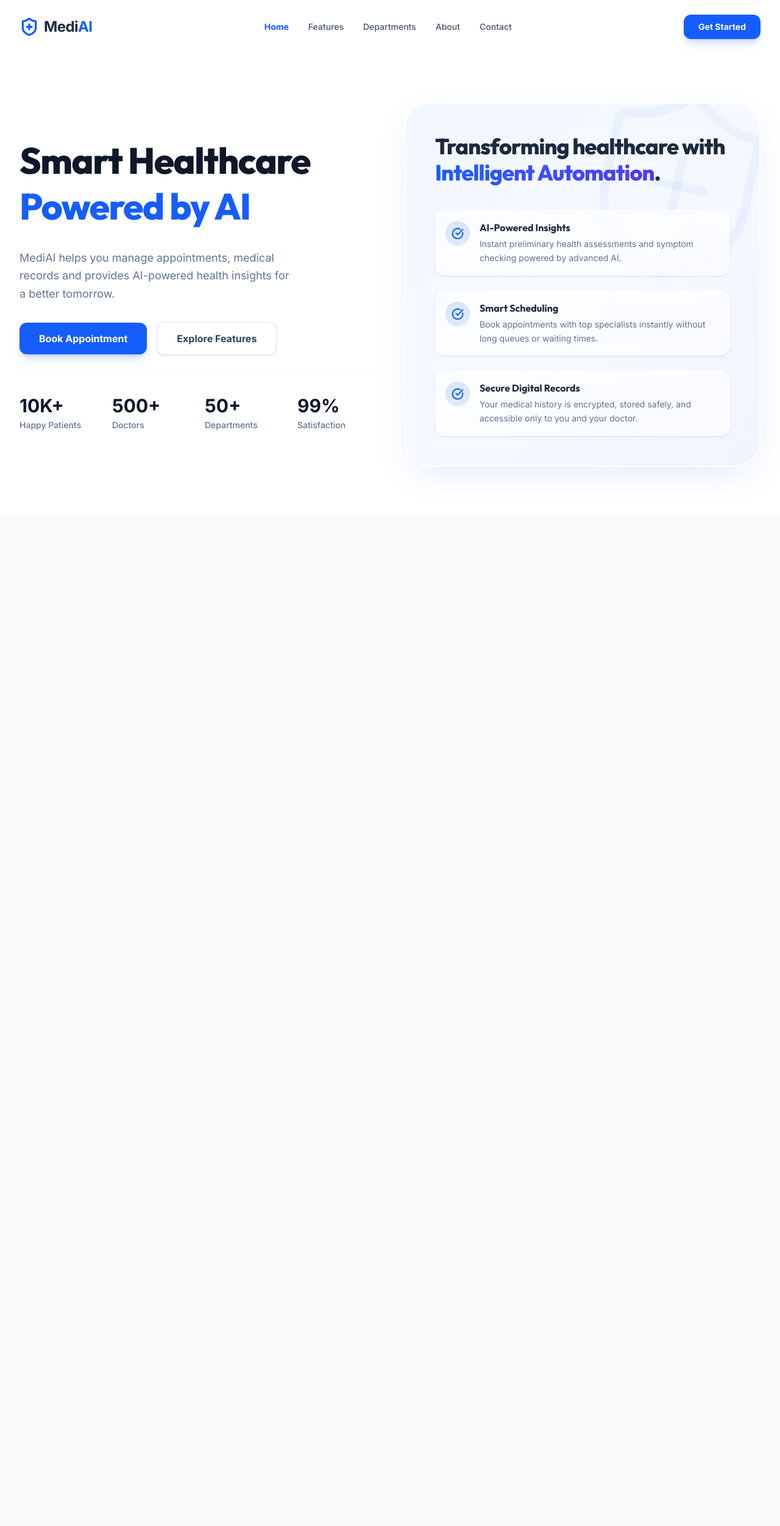
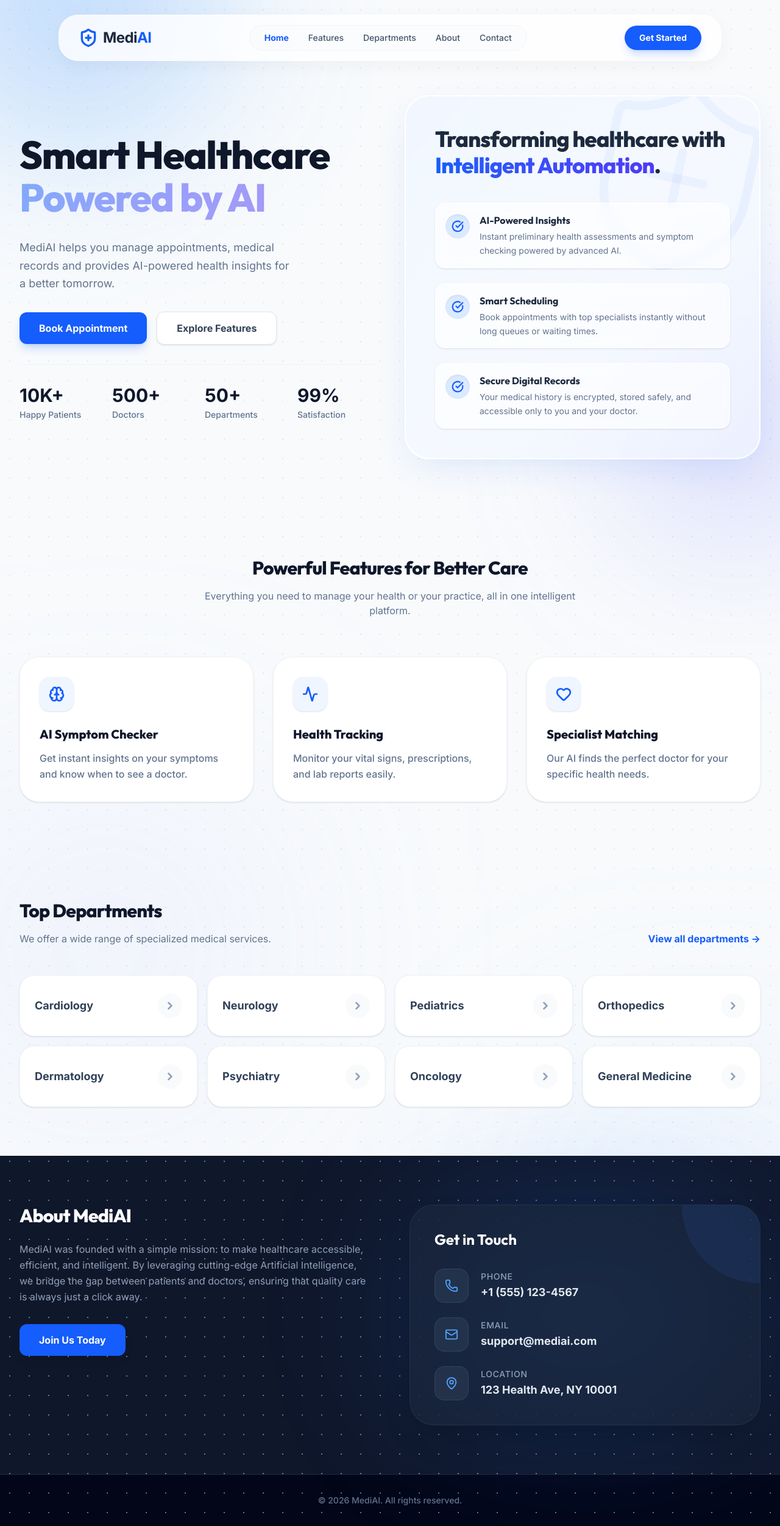
Before and after one commit to HimanshuPaswan-2004/AI-hospital-management-system, a React (Vite) app in the folder frontend/: page / in a window 1280 px wide. Shown: the whole page at 61% size. Before the commit the page ends 845 px from the top, so only its background shows below. Built offline with nearby package versions, Linux system fonts and the light colour scheme; no server answers.

Commit message:
feat: finalized premium landing page UI, added glassmorphic navbar and animated gradients

```diff
--- a/frontend/src/pages/LandingPage.jsx
+++ b/frontend/src/pages/LandingPage.jsx
@@ -1,46 +1,54 @@
 import { Link } from 'react-router-dom';
-import { ShieldPlus, CheckCircle } from 'lucide-react';
-import heroImage from '../assets/hero_image.jpg';
+import { ShieldPlus, CheckCircle, Brain, Heart, Activity, Phone, Mail, MapPin, ChevronRight } from 'lucide-react';
 
 const LandingPage = () => {
   return (
-    <div className="min-h-screen bg-white">
+    <div className="min-h-screen bg-slate-50 relative overflow-hidden" id="home">
+      {/* Absolute Background Pattern */}
+      <div className="absolute inset-0 z-0 bg-[radial-gradient(#cbd5e1_1px,transparent_1px)] [background-size:32px_32px] opacity-50"></div>
+
+      {/* Floating Background Orbs */}
+      <div className="absolute top-[-10%] left-[-10%] w-[500px] h-[500px] bg-blue-400/40 rounded-full mix-blend-multiply filter blur-[120px] animate-[pulse_8s_ease-in-out_infinite]"></div>
+      <div className="absolute top-[20%] right-[-10%] w-[400px] h-[400px] bg-indigo-400/40 rounded-full mix-blend-multiply filter blur-[120px] animate-[pulse_10s_ease-in-out_infinite]" style={{ animationDelay: '2s' }}></div>
+
       {/* Navbar */}
-      <nav className="flex items-center justify-between px-8 py-6 max-w-7xl mx-auto">
+      <div className="sticky top-6 z-50 px-4 md:px-8 w-full max-w-6xl mx-auto">
+        <nav className="relative flex items-center justify-between px-6 md:px-8 py-4 bg-white/80 backdrop-blur-2xl border border-white/50 rounded-[2rem] shadow-[0_8px_30px_rgb(0,0,0,0.04)]">
           <div className="flex items-center gap-2">
             <ShieldPlus className="text-blue-600 w-8 h-8" strokeWidth={2.5} />
             <span className="text-2xl font-bold text-slate-800 tracking-tight">Medi<span className="text-blue-600">AI</span></span>
           </div>
-        <div className="hidden md:flex items-center gap-8 font-medium text-slate-600 text-sm">
-          <a href="#" className="text-blue-600 font-bold">Home</a>
-          <a href="#" className="hover:text-blue-600 transition">Features</a>
-          <a href="#" className="hover:text-blue-600 transition">Departments</a>
-          <a href="#" className="hover:text-blue-600 transition">About</a>
-          <a href="#" className="hover:text-blue-600 transition">Contact</a>
+          <div className="hidden md:flex items-center gap-8 font-medium text-slate-600 text-sm bg-slate-50/50 px-6 py-2.5 rounded-full border border-slate-100">
+            <a href="#home" className="text-blue-600 font-bold">Home</a>
+            <a href="#features" className="hover:text-blue-600 transition">Features</a>
+            <a href="#departments" className="hover:text-blue-600 transition">Departments</a>
+            <a href="#about" className="hover:text-blue-600 transition">About</a>
+            <a href="#contact" className="hover:text-blue-600 transition">Contact</a>
           </div>
-        <Link to="/login" className="px-6 py-2.5 bg-blue-600 text-white font-bold rounded-xl hover:bg-blue-700 transition shadow-lg shadow-blue-600/20 text-sm">
+          <Link to="/login" className="px-6 py-2.5 bg-blue-600 text-white font-bold rounded-full hover:bg-blue-700 transition shadow-lg shadow-blue-600/20 text-sm">
             Get Started
           </Link>
         </nav>
+      </div>
 
       {/* Hero Section */}
-      <div className="max-w-7xl mx-auto px-8 py-12 md:py-20 grid grid-cols-1 md:grid-cols-2 gap-12 items-center">
+      <div className="relative max-w-7xl mx-auto px-8 py-12 md:py-20 grid grid-cols-1 md:grid-cols-2 gap-12 items-center z-10">
         {/* Text Content */}
         <div className="space-y-8">
-          <h1 className="text-5xl md:text-6xl font-extrabold text-slate-900 leading-tight tracking-tight">
+          <h1 className="text-5xl md:text-[4rem] font-extrabold text-slate-900 leading-[1.1] tracking-tight">
             Smart Healthcare <br />
-            <span className="text-blue-600">Powered by AI</span>
+            <span className="text-transparent bg-clip-text bg-gradient-to-r from-blue-600 via-indigo-600 to-blue-600 bg-[length:200%_auto] animate-[pulse_4s_ease-in-out_infinite]">Powered by AI</span>
           </h1>
           <p className="text-lg text-slate-500 max-w-md leading-relaxed">
             MediAI helps you manage appointments, medical records and provides AI-powered health insights for a better tomorrow.
           </p>
           <div className="flex flex-wrap items-center gap-4">
-            <Link to="/register" className="px-8 py-3.5 bg-blue-600 text-white font-bold rounded-xl hover:bg-blue-700 transition shadow-lg shadow-blue-600/20">
+            <Link to="/register" className="px-8 py-3.5 bg-blue-600 text-white font-bold rounded-xl hover:bg-blue-700 transition shadow-lg shadow-blue-600/20 text-center">
               Book Appointment
             </Link>
-            <button className="px-8 py-3.5 bg-white text-slate-700 font-bold rounded-xl border border-slate-200 hover:border-slate-300 hover:bg-slate-50 transition shadow-sm">
+            <a href="#features" className="px-8 py-3.5 bg-white text-slate-700 font-bold rounded-xl border border-slate-200 hover:border-slate-300 hover:bg-slate-50 transition shadow-sm text-center block">
               Explore Features
-            </button>
+            </a>
           </div>
 
           {/* Stats */}
@@ -64,9 +72,8 @@ const LandingPage = () => {
           </div>
         </div>
 
-        {/* Right Typography / Features Composition (Replacing Image) */}
+        {/* Right Typography / Features Composition */}
         <div className="relative w-full h-full min-h-[480px] flex flex-col justify-center rounded-[2.5rem] bg-gradient-to-br from-blue-50/80 via-[#f5f9ff] to-indigo-50/80 p-8 md:p-12 mt-10 md:mt-0 border-2 border-white shadow-[0_20px_60px_-15px_rgba(37,99,235,0.15)] overflow-hidden">
-          {/* Decorative Background Icon */}
           <div className="absolute -top-10 -right-10 text-blue-600/5 pointer-events-none transform rotate-12">
              <ShieldPlus size={350} strokeWidth={1} />
           </div>
@@ -111,6 +118,119 @@ const LandingPage = () => {
           </div>
         </div>
       </div>
+
+      {/* Features Section */}
+      <section id="features" className="py-20 relative z-10">
+        <div className="max-w-7xl mx-auto px-8">
+          <div className="text-center mb-16">
+            <h2 className="text-3xl font-extrabold text-slate-900 tracking-tight">Powerful Features for Better Care</h2>
+            <p className="text-slate-500 mt-4 max-w-2xl mx-auto">Everything you need to manage your health or your practice, all in one intelligent platform.</p>
+          </div>
+          <div className="grid grid-cols-1 md:grid-cols-3 gap-8">
+            {[
+              { icon: Brain, title: 'AI Symptom Checker', desc: 'Get instant insights on your symptoms and know when to see a doctor.' },
+              { icon: Activity, title: 'Health Tracking', desc: 'Monitor your vital signs, prescriptions, and lab reports easily.' },
+              { icon: Heart, title: 'Specialist Matching', desc: 'Our AI finds the perfect doctor for your specific health needs.' }
+            ].map((feature, i) => (
+              <div key={i} className="group bg-white p-8 rounded-[2rem] shadow-sm border border-slate-100 hover:border-blue-100 hover:shadow-[0_8px_30px_rgb(59,130,246,0.12)] hover:-translate-y-2 transition-all duration-500 relative overflow-hidden z-10">
+                {/* Decorative hover gradient */}
+                <div className="absolute top-0 right-0 w-40 h-40 bg-gradient-to-br from-blue-50 to-transparent rounded-bl-full -z-10 opacity-0 group-hover:opacity-100 transition-opacity duration-500"></div>
+                <div className="w-14 h-14 bg-blue-50 text-blue-600 rounded-2xl flex items-center justify-center mb-6 group-hover:scale-110 group-hover:bg-blue-600 group-hover:text-white transition-all duration-500 shadow-sm">
+                  <feature.icon size={26} strokeWidth={2.5} />
+                </div>
+                <h3 className="text-xl font-extrabold text-slate-900 mb-3 group-hover:text-blue-600 transition-colors">{feature.title}</h3>
+                <p className="text-slate-500 leading-relaxed font-medium">{feature.desc}</p>
+              </div>
+            ))}
+          </div>
+        </div>
+      </section>
+
+      {/* Background Orb for bottom sections */}
+      <div className="absolute top-[50%] left-[-10%] w-[600px] h-[600px] bg-indigo-300/20 rounded-full mix-blend-multiply filter blur-[150px] animate-[pulse_12s_ease-in-out_infinite] pointer-events-none z-0"></div>
+      <div className="absolute top-[70%] right-[-10%] w-[500px] h-[500px] bg-blue-300/20 rounded-full mix-blend-multiply filter blur-[150px] animate-[pulse_10s_ease-in-out_infinite] pointer-events-none z-0" style={{ animationDelay: '3s' }}></div>
+
+      {/* Departments Section */}
+      <section id="departments" className="py-20 relative z-10">
+        <div className="max-w-7xl mx-auto px-8">
+          <div className="flex flex-col md:flex-row justify-between items-end mb-12">
+            <div>
+              <h2 className="text-3xl font-extrabold text-slate-900 tracking-tight">Top Departments</h2>
+              <p className="text-slate-500 mt-4">We offer a wide range of specialized medical services.</p>
+            </div>
+            <Link to="/login" className="text-blue-600 font-bold hover:underline mt-4 md:mt-0">View all departments &rarr;</Link>
+          </div>
+          <div className="grid grid-cols-2 md:grid-cols-4 gap-4">
+            {['Cardiology', 'Neurology', 'Pediatrics', 'Orthopedics', 'Dermatology', 'Psychiatry', 'Oncology', 'General Medicine'].map((dept, i) => (
+              <div key={i} className="group p-6 bg-white rounded-[1.5rem] border border-slate-100 text-left hover:bg-gradient-to-br hover:from-slate-900 hover:to-indigo-950 hover:border-slate-800 transition-all duration-300 cursor-pointer shadow-sm hover:shadow-2xl hover:shadow-indigo-900/30 hover:-translate-y-2 flex items-center justify-between min-h-[100px] overflow-hidden relative">
+                {/* Subtle overlay reflection */}
+                <div className="absolute top-0 right-0 w-32 h-32 bg-white/5 rounded-bl-full pointer-events-none opacity-0 group-hover:opacity-100 transition-opacity duration-300"></div>
+                <span className="font-bold text-slate-700 group-hover:text-white transition-colors text-lg relative z-10">
+                  {dept}
+                </span>
+                <div className="w-10 h-10 rounded-full bg-slate-50 flex items-center justify-center text-slate-400 group-hover:bg-white/10 group-hover:text-white transition-all duration-300 transform group-hover:translate-x-1 border border-transparent group-hover:border-white/20">
+                  <ChevronRight size={20} strokeWidth={3} />
+                </div>
+              </div>
+            ))}
+          </div>
+        </div>
+      </section>
+
+      {/* About & Contact Section */}
+      <section id="about" className="py-20 bg-slate-900 text-white">
+        <div className="max-w-7xl mx-auto px-8 grid grid-cols-1 md:grid-cols-2 gap-16">
+          <div>
+            <h2 className="text-3xl font-extrabold tracking-tight mb-6">About MediAI</h2>
+            <p className="text-slate-400 leading-relaxed mb-8">
+              MediAI was founded with a simple mission: to make healthcare accessible, efficient, and intelligent.
+              By leveraging cutting-edge Artificial Intelligence, we bridge the gap between patients and doctors,
+              ensuring that quality care is always just a click away.
+            </p>
+            <Link to="/register" onClick={() => window.scrollTo(0, 0)} className="px-8 py-3.5 bg-blue-600 text-white font-bold rounded-xl hover:bg-blue-500 transition shadow-lg inline-block relative z-20">
+              Join Us Today
+            </Link>
+          </div>
+          <div className="relative" id="contact">
+            {/* Ambient background glow for contact card */}
+            <div className="absolute top-1/2 left-1/2 -translate-x-1/2 -translate-y-1/2 w-full h-full bg-blue-500/20 rounded-full blur-[120px] pointer-events-none"></div>
+
+            <div className="relative bg-slate-800/60 backdrop-blur-2xl p-10 rounded-[2.5rem] border border-slate-700/50 shadow-2xl overflow-hidden">
+              <div className="absolute top-0 right-0 w-32 h-32 bg-blue-500/10 rounded-bl-full pointer-events-none"></div>
+
+              <h3 className="text-2xl font-bold mb-8 text-white">Get in Touch</h3>
+              <div className="space-y-6">
+                <div className="flex items-center gap-5 group cursor-pointer">
+                  <div className="w-14 h-14 bg-slate-700/50 rounded-2xl flex items-center justify-center text-blue-400 group-hover:bg-blue-600 group-hover:text-white transition-colors border border-slate-600/50"><Phone size={22} /></div>
+                  <div>
+                    <p className="text-sm text-slate-400 font-medium uppercase tracking-wider mb-0.5">Phone</p>
+                    <p className="font-bold text-slate-200 text-lg group-hover:text-white transition-colors">+1 (555) 123-4567</p>
+                  </div>
+                </div>
+                <div className="flex items-center gap-5 group cursor-pointer">
+                  <div className="w-14 h-14 bg-slate-700/50 rounded-2xl flex items-center justify-center text-blue-400 group-hover:bg-blue-600 group-hover:text-white transition-colors border border-slate-600/50"><Mail size={22} /></div>
+                  <div>
+                    <p className="text-sm text-slate-400 font-medium uppercase tracking-wider mb-0.5">Email</p>
+                    <p className="font-bold text-slate-200 text-lg group-hover:text-white transition-colors">support@mediai.com</p>
+                  </div>
+                </div>
+                <div className="flex items-center gap-5 group cursor-pointer">
+                  <div className="w-14 h-14 bg-slate-700/50 rounded-2xl flex items-center justify-center text-blue-400 group-hover:bg-blue-600 group-hover:text-white transition-colors border border-slate-600/50"><MapPin size={22} /></div>
+                  <div>
+                    <p className="text-sm text-slate-400 font-medium uppercase tracking-wider mb-0.5">Location</p>
+                    <p className="font-bold text-slate-200 text-lg group-hover:text-white transition-colors">123 Health Ave, NY 10001</p>
+                  </div>
+                </div>
+              </div>
+            </div>
+          </div>
+        </div>
+      </section>
+
+      {/* Footer */}
+      <footer className="bg-slate-950 py-8 border-t border-slate-800 text-center">
+        <p className="text-slate-500 text-sm font-medium">&copy; {new Date().getFullYear()} MediAI. All rights reserved.</p>
+      </footer>
     </div>
   );
 };
```
Also changed, not shown: 1 other file (tests, documents, lock files or other folders). Lines whose indentation alone changed are shown as unchanged.
